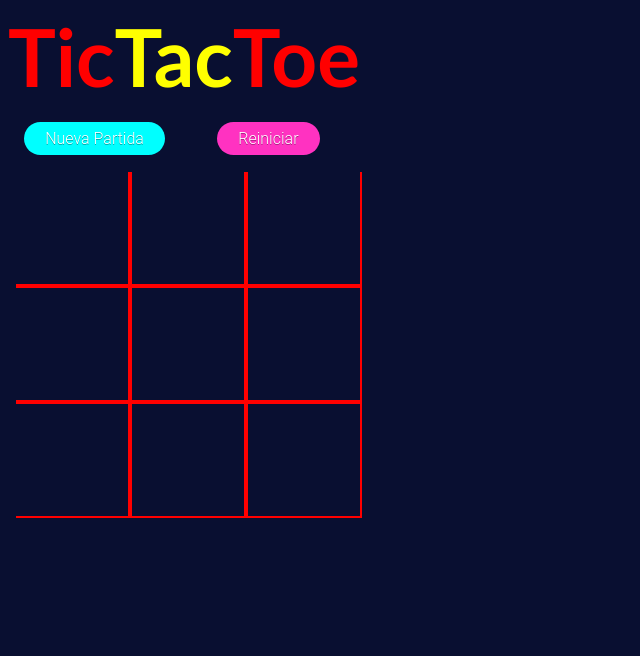
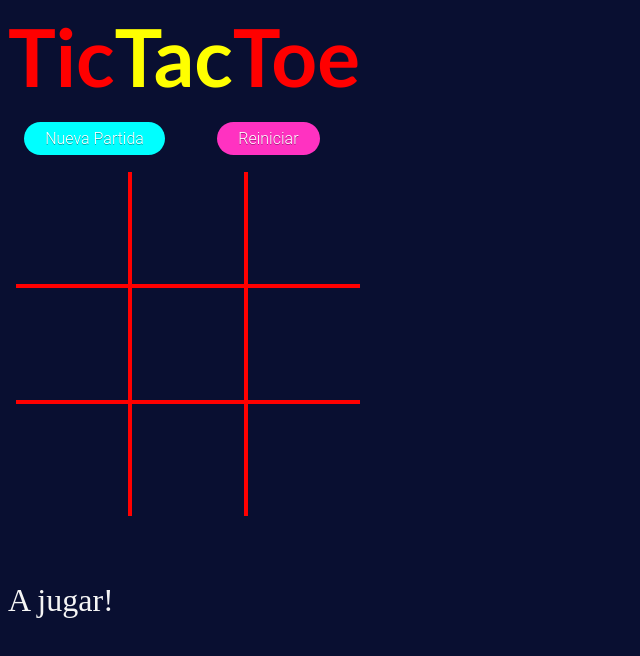
Before and after one commit to Adriviciano/TicTacToe, a plain HTML site: page index.html in a window 1280 px wide. Shown: the whole page, without its empty margins (0-640 px from the left). Drawn offline with Linux system fonts and the light colour scheme.

Commit message:
Add files via upload

```diff
--- a/estilos.css
+++ b/estilos.css
@@ -61,9 +61,9 @@ button{
 
 .tablero {
     background-color: red;
-    position: absolute;
-    width:21.6em;
-    height: 21.6em;
+    position: relative;
+    width:21.5em;
+    height: 21.5em;
     margin: 1em 0.5em;
     z-index: 1;
     box-sizing: border-box;
@@ -79,3 +79,8 @@ button{
     z-index: 2;
     background-image: none;
 }
+
+p{
+    color: whitesmoke;
+    font-size: 2em;
+}
--- a/index.html
+++ b/index.html
@@ -11,6 +11,7 @@
     <button id="jugar" class="bouncy" style="background-color: aqua;">Nueva Partida</button>
     <button id="restart" class="bouncy" style="background-color: rgb(255, 50, 193);">Reiniciar</button>
     <br>
+    <script src="scripts.js"></script>
     <div class="tablero">
         <div class="casilla fila1 columna1" id="casilla1"></div>
         <div class="casilla fila1 columna2" id="casilla2"></div>
@@ -25,5 +26,7 @@
         <div class="casilla fila3 columna3" id="casilla9"></div>
 
     </div>
+    <br>
+    <p id="mensaje">A jugar!</p>
 </body>
 </html>
--- a/scripts.js
+++ b/scripts.js
@@ -1 +1,7 @@
-//de momento vacia aun xD
+let cas5 = document.getElementById("casilla5")
+let chat = document.getElementById("mensaje")
+
+if (cas5.onclick===true){
+   cas5.style.backgroundImage = url("fichaX.png")
+   chat.textContent = "Turno del jugador 2"
+}
```
Also changed, not shown: fichaO.png (added), fichaX.png (added).
